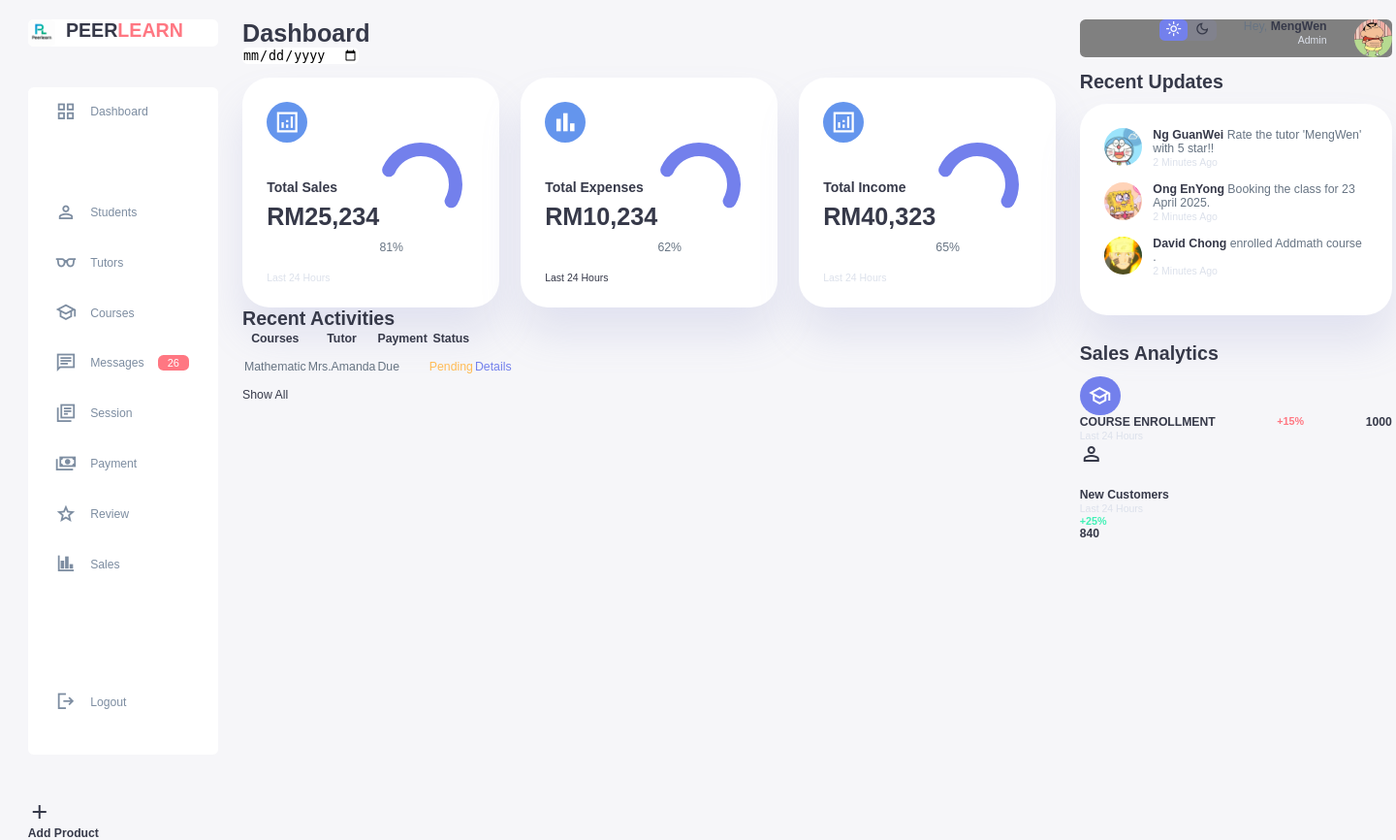
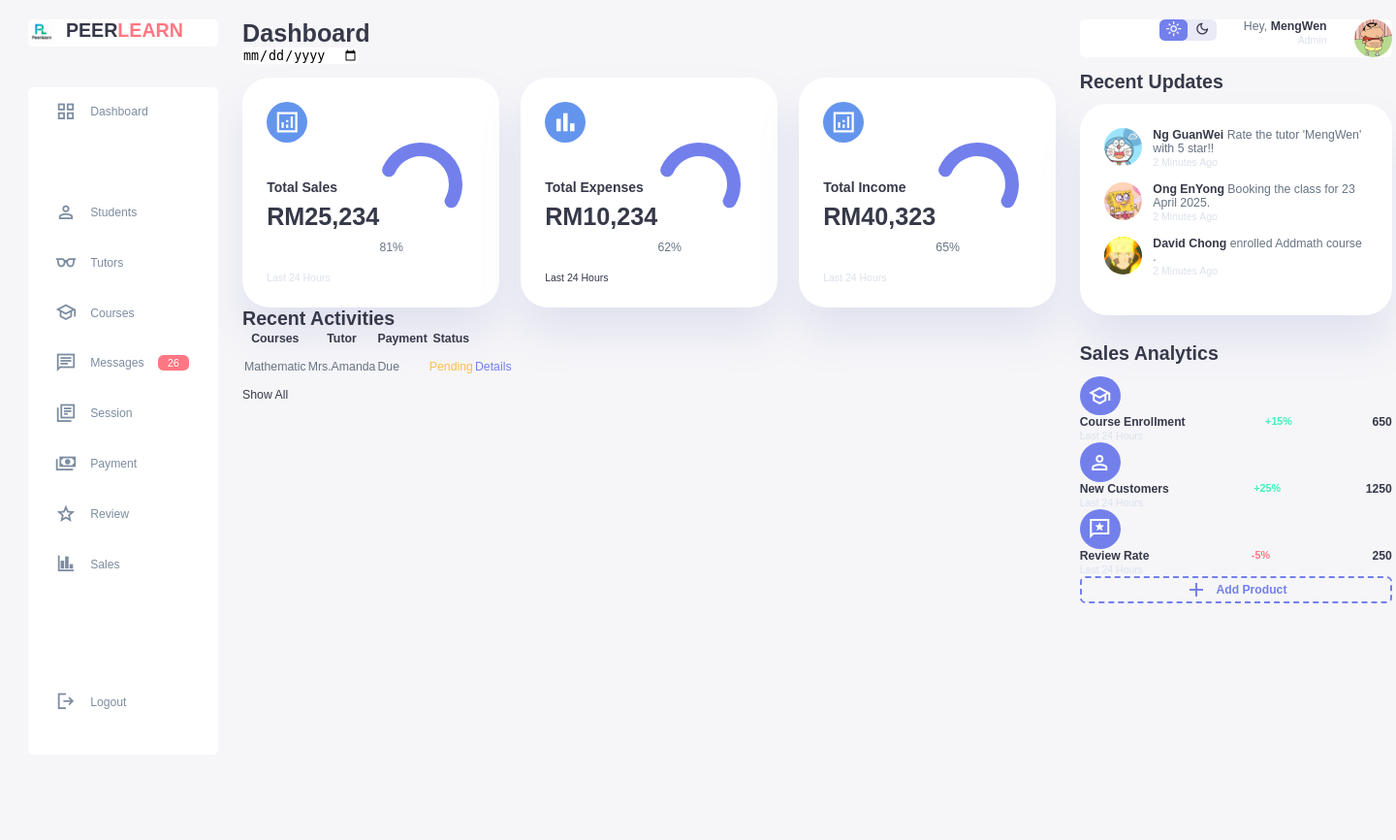
Before and after one commit to eyo20/FYP-Project, a PHP site: page /admin.html in a window 1440 px wide. Shown: the whole page at 97% size. After the commit the page ends 731 px from the top, so only its background shows below. Run offline with PHP 8.4, Linux system fonts and the light colour scheme.

Commit message:
Add files via upload

```diff
--- a/admin.html
+++ b/admin.html
@@ -133,7 +133,7 @@
             </div>
             <!--------------End of Insights-------------->
 
-            <div class="recent-order">
+            <div class="recent-avtivities">
                 <h2>Recent Activities</h2>
                 <table>
                     <thead>
@@ -221,15 +221,14 @@
                     </div>
                     <div class="right">
                         <div class="info">
-                            <h3>COURSE ENROLLMENT</h3>
+                            <h3>Course Enrollment</h3>
                             <small class="text-muted">Last 24 Hours</small>
                         </div>
-                        <h5 class="danger">+15%</h5>
-                        <h3>1000</h3>
+                        <h5 class="success">+15%</h5>
+                        <h3>650</h3>
                     </div>
-                </div>
-                <div class="item Customers">
-                </div class="icon">
+                    <div class="item customers">
+                        <div class="icon">
                             <span class="material-symbols-sharp">person</span>
                         </div>
                         <div class="right">
@@ -238,9 +237,21 @@
                                 <small class="text-muted">Last 24 Hours</small>
                             </div>
                             <h5 class="success">+25%</h5>
-                <h3>840</h3>
+                            <h3>1250</h3>
                         </div>
+                        <div class="item review">
+                            <div class="icon">
+                                <span class="material-symbols-sharp">reviews</span>
                             </div>
+                            <div class="right">
+                                <div class="info">
+                                    <h3>Review Rate</h3>
+                                    <small class="text-muted">Last 24 Hours</small>
+                                </div>
+                                <h5 class="danger">-5%</h5>
+                                <h3>250</h3>
+                            </div>
+
         <div class="item add-product">
             <div>
                 <span class="material-symbols-sharp">add</span>
--- a/adminstyle.css
+++ b/adminstyle.css
@@ -346,16 +346,16 @@ main .insights small{
     display: block;
 }
 
-/*=============== Recent Orders ================= */
-main .recent-orders {
+/*=============== Recent Activities ================= */
+main .recent-activities {
     margin-top: 2rem;
 }
 
-main .recent-orders h2 {
+main .recent-activities h2 {
     margin-bottom: 0.8rem;
 }
 
-main .recent-orders table {
+main .recent-activities table {
     background:#fff;
     width: 100%;
     border-radius:2rem;
@@ -365,7 +365,7 @@ main .recent-orders table {
     transition: all 300ms ease;
 }
 
-main .recent-orders table:hover  {
+main .recent-activities table:hover  {
     box-shadow: none;
 }
 
@@ -379,7 +379,7 @@ main table tbody tr:last-child td {
     border: none;
 }
 
-main .recent-orders a{
+main .recent-activities a{
     text-align: center;
     display: block;
     margin: 1rem auto;
@@ -395,7 +395,7 @@ main .recent-orders a{
     display: flex;
     justify-content: end;
     gap: 2rem;
-    background: gray;
+    background: #fff;
 }
 
 .right .top button {
@@ -502,6 +502,7 @@ main .recent-orders a{
     background: #7380ec;
     width: 13%;
     display: flex;
+    justify-content: space-between;
 }
 
 .right .sales-analytics .item.course .icon {
@@ -516,6 +517,7 @@ main .recent-orders a{
     background: #7380ec;
     width: 13%;
     display: flex;
+    justify-content: space-between;
 }
 
 .right .sales-analytics .add-product {
```
Lines whose indentation alone changed are shown as unchanged.
